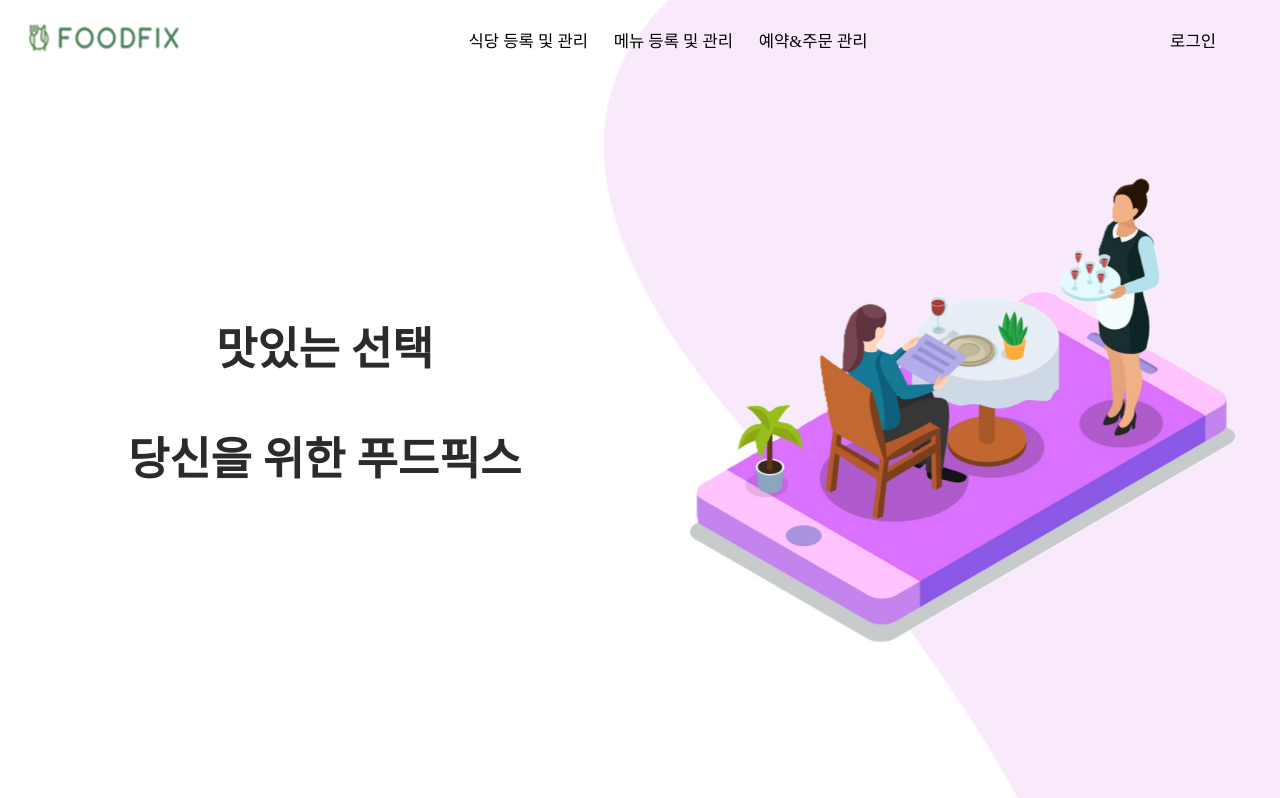
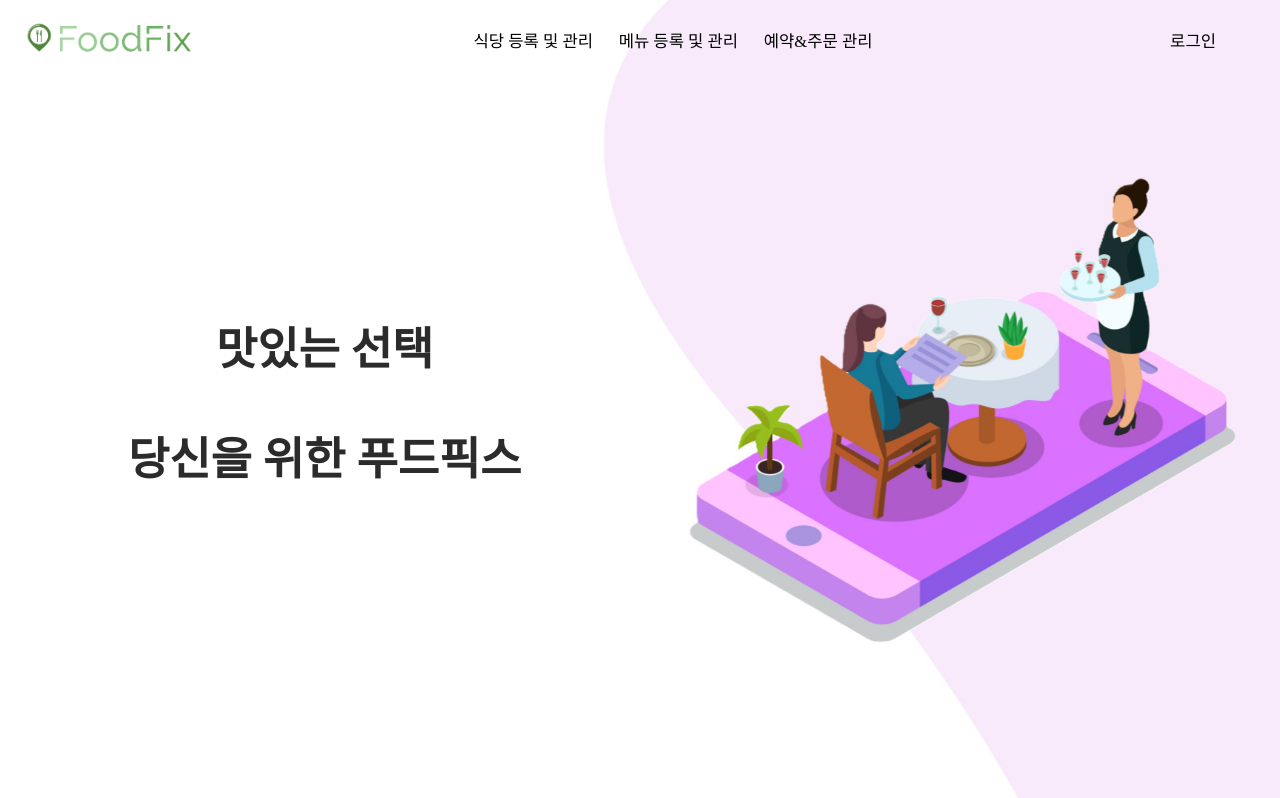
Before and after one commit to Jominjun1/FoodfixProject, a React (Create React App) app: page / in a window 1280 px wide. Shown: the top 798 px of the page. Built offline with nearby package versions, Linux system fonts and the light colour scheme; no server answers; the HTML template or start-up script is replaced by a standard one; a web font is replaced by a local one.

Commit message:
frontend-update

```diff
--- a/src/components/Information/Content.js
+++ b/src/components/Information/Content.js
@@ -9,10 +9,17 @@ const Content = () => {
     const initialTab = localStorage.getItem('selectedTab') || 'resManagement';
     const [selectedTab, setSelectedTab] = useState(initialTab);
     const navigate = useNavigate();
+    const [audio] = useState(new Audio('/images/alarm.mp3'));
 
     useEffect(() => {
         let webSocket;
         const fetchStoreIdAndConnectWebSocket = async () => {
+
+            const playNotificationSound = () => {
+                audio.currentTime = 0;
+                audio.play();
+            }
+
             try {
                 const token = sessionStorage.getItem('token');
                 const response = await axios.get(`${process.env.REACT_APP_SERVER_URL}/admin/store`, {
@@ -34,6 +41,9 @@ const Content = () => {
                 webSocket.onmessage = (event) => {
                     console.log('서버 : ', event.data);
                     const sessionId = event.data;
+                    if(sessionId === "포장 주문 생성") {
+                        playNotificationSound();
+                    }
                     console.log('서버에서 세션 ID 수신:', sessionId);
                     localStorage.setItem('sessionId', sessionId);
                 };
@@ -50,7 +60,7 @@ const Content = () => {
                 webSocket.close();
             }
         };
-    }, []);
+    }, [audio]);
 
     const handleTabSelect = (tabName) => {
         setSelectedTab(tabName);
@@ -64,7 +74,7 @@ const Content = () => {
     return (
         <div>
             <div className="header-content">
-                <img src='/images/logo.png' alt="푸드픽스 로고" className="logo" onClick={handleHomeClick} />
+                <img src='/images/logo2.png' alt="푸드픽스 로고" className="logo" width={180} height={45} onClick={handleHomeClick} />
                 <div className="tab-buttons">
                     <button onClick={() => handleTabSelect('resManagement')} className={selectedTab === 'resManagement' ? 'selected' : ''}>
                         예약 관리
--- a/src/components/Information/ResManagement.css
+++ b/src/components/Information/ResManagement.css
@@ -23,6 +23,9 @@
     font-family: 'TAEBAEKmilkyway';
     font-weight: bold;
     margin-bottom: 30px;
+    min-width: 350px;
+    max-width: 300px;
+    margin: auto;
 }
 
 .res-items {
--- a/src/components/Mainpage/Header.js
+++ b/src/components/Mainpage/Header.js
@@ -31,7 +31,7 @@ const Header = () => {
         <div className='header-container'>
             <div className='section'>
                 <div className='logo-container'>
-                    <img src='/images/logo.png' alt="푸드픽스 로고" />
+                    <img src='/images/logo2.png' alt="푸드픽스 로고" width={180} height={45}/>
                 </div>
 
                 <div className='nav-buttons'>
--- a/src/components/Menu/Menu.js
+++ b/src/components/Menu/Menu.js
@@ -196,7 +196,7 @@ const Menu = () => {
         <div>
             <div className='menu-page-header'>
                 <div className='menu-top-logo'>
-                    <img src='/images/logo.png' alt="푸드픽스 로고" onClick={handleHomeClick} />
+                    <img src='/images/logo2.png' alt="푸드픽스 로고" width={180} height={45} onClick={handleHomeClick} />
                 </div>
                 <div className='menu-page-title'>
                     <span>메뉴 관리</span>
--- a/src/components/Mypage/Side.js
+++ b/src/components/Mypage/Side.js
@@ -88,7 +88,7 @@ const Side = ({ onEditClick, onInfoClick, onSaleClick }) => {
 
     return (
         <div className='side'>
-            <img src='/images/logo.png' alt='logo' className='profile' onClick={handleHomeClick} />
+            <img src='/images/logo2.png' alt='logo' className='profile' width={180} height={35} onClick={handleHomeClick} />
             <div className='user-info' onClick={onInfoClick}>회원 정보 조회</div>
             <div className='edit-user' onClick={handleEditClick}>회원 정보 수정</div>
             <div className='restaurant-sales' onClick={onSaleClick}>매장 매출 정보</div>
--- a/src/components/Signin-Login/Login.js
+++ b/src/components/Signin-Login/Login.js
@@ -48,7 +48,7 @@ const Login = () => {
         <div>
             <div className='full-container'>
                 <div className='login-logo'>
-                    <img src='/images/logo.png' alt="푸드픽스 로고" onClick={handleHomeClick} />
+                    <img src='/images/logo2.png' alt="푸드픽스 로고" width={180} height={45} onClick={handleHomeClick} />
                 </div>
 
                 <div className='login-container'>
--- a/src/components/Signin-Login/Signup.js
+++ b/src/components/Signin-Login/Signup.js
@@ -72,7 +72,7 @@ const Signup = () => {
     return (
         <div className='full-container'>
             <div className='login-logo'>
-                <img src='/images/logo.png' alt="푸드픽스 로고" onClick={handleHomeClick} />
+                <img src='/images/logo2.png' alt="푸드픽스 로고" width={180} height={45} onClick={handleHomeClick} />
             </div>
 
             <div className='signup-container'>
```
Also changed, not shown: public/images/logo1.png (added), public/images/logo2.png (added).
